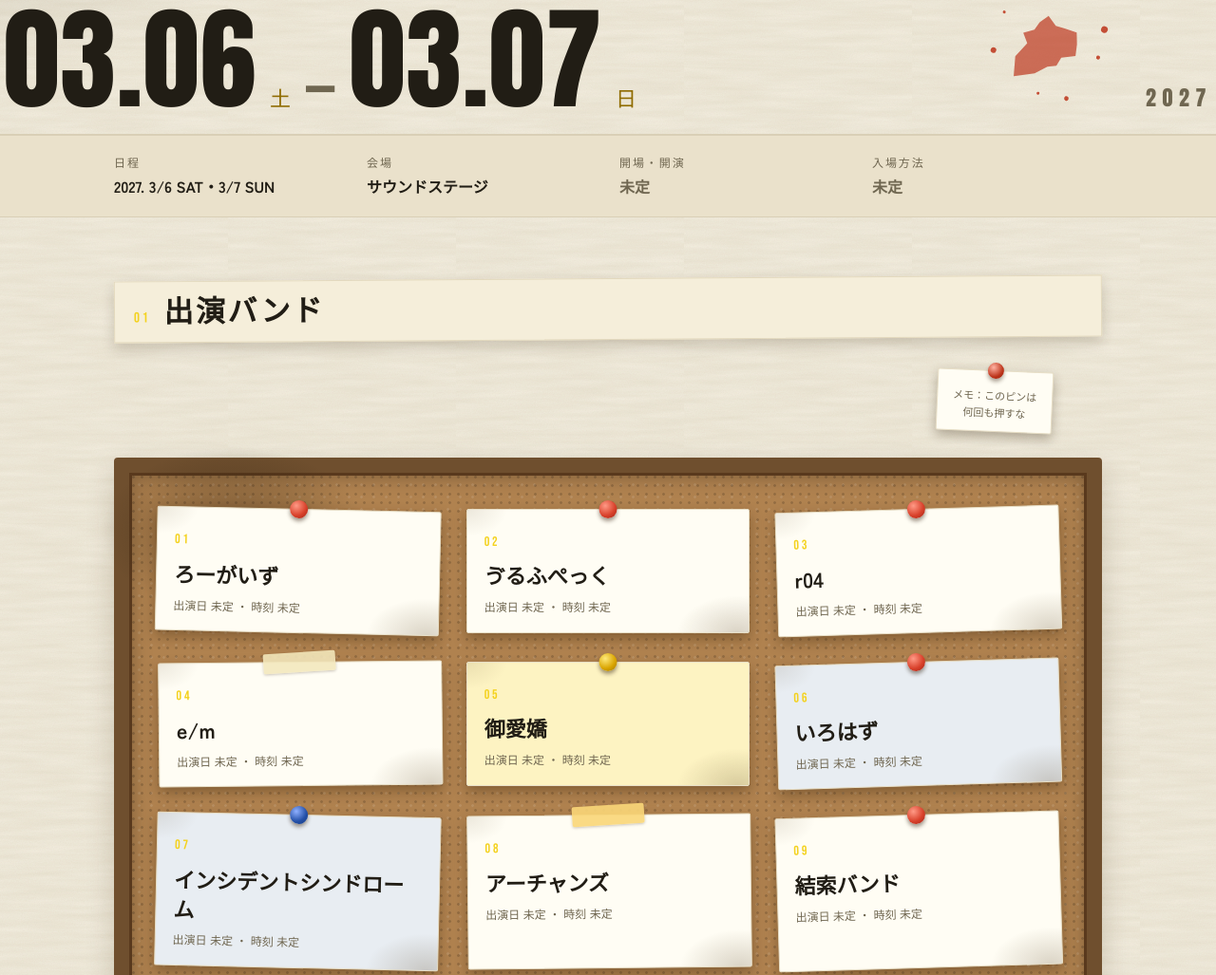
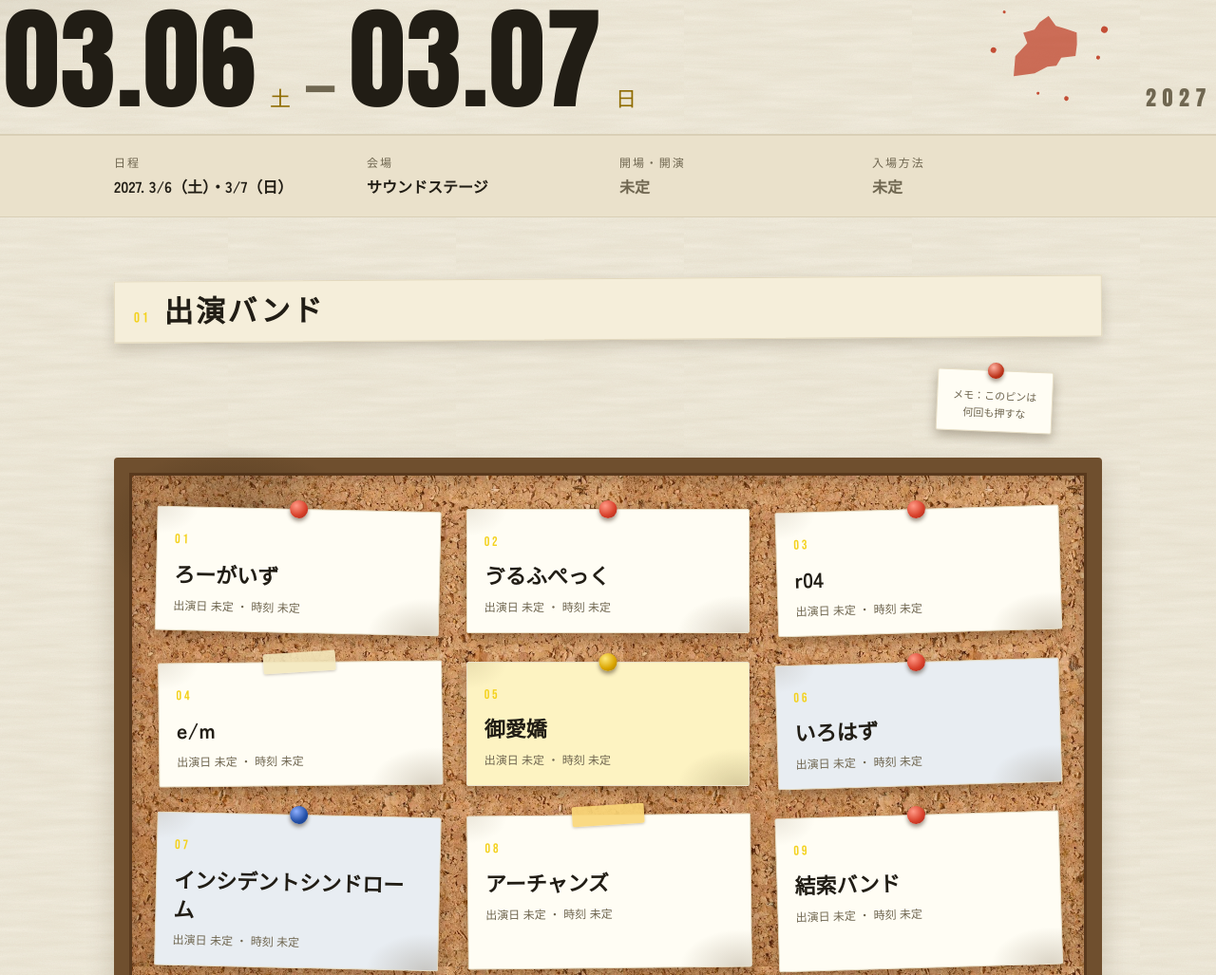
Before and after one commit to hayato-0510/graduation-live-2027, an Astro site: page / in a window 1280 px wide. Shown: the part 889-1916 px from the top of the page at 95% size. Built offline with nearby package versions, Linux system fonts and the light colour scheme; Astro itself is replaced by a stand-in of ours.

Commit message:
修正: ボードの写真テクスチャが詳細度で負けていたのと、要点バーの曜日表記

```diff
--- a/src/data/site.json
+++ b/src/data/site.json
@@ -1,6 +1,6 @@
 {
   "admission": null,
-  "dateLabel": "2027. 3/6 SAT・3/7 SUN",
+  "dateLabel": "2027. 3/6（土）・3/7（日）",
   "day1Date": "2027-03-06",
   "day2Date": "2027-03-07",
   "doors": null,
--- a/src/styles/global.css
+++ b/src/styles/global.css
@@ -678,7 +678,7 @@ body {
   font-size: 31px;
   letter-spacing: 0.08em;
 }
-.band-grid {
+#formation .band-grid {
   background-color: #b0824f;
   background-image: url("/cork.jpg");
   background-size: 520px auto;
```
